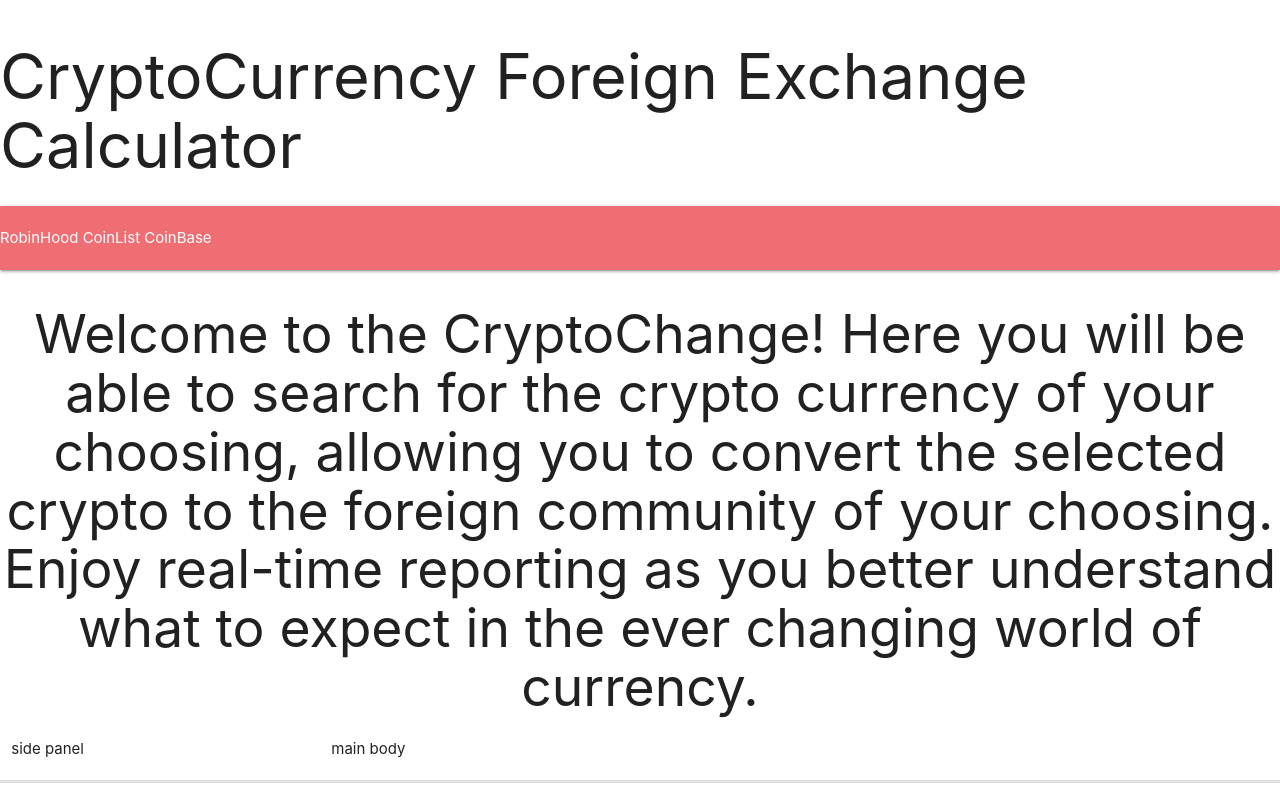
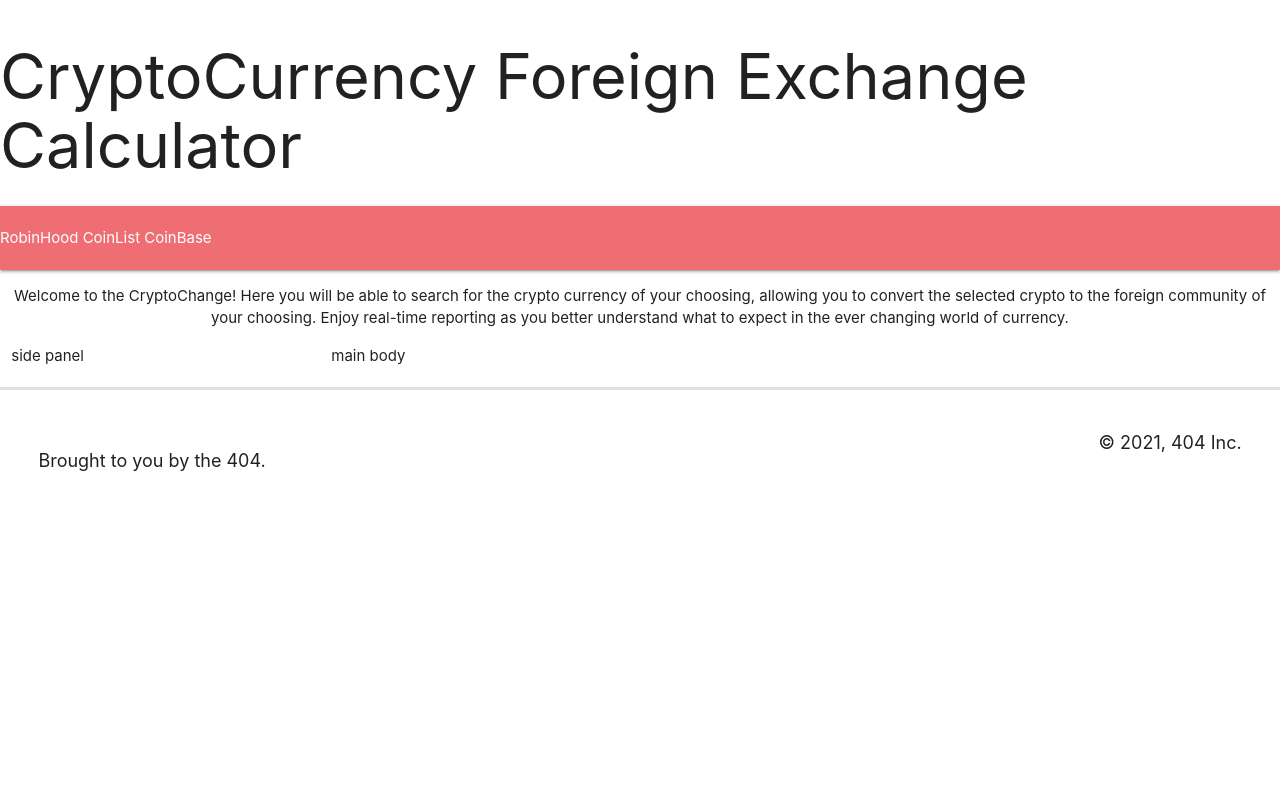
Before and after one commit to AlfonsoCerv7/CryptoChecker-Exchange, a plain HTML site: page index.html in a window 1280 px wide. Drawn offline with nearby package versions, Linux system fonts and the light colour scheme; no server answers; a script that the page names is missing.

Commit message:
added in footer and linked materialize

```diff
--- a/assets/css/style.css
+++ b/assets/css/style.css
@@ -1,30 +1,20 @@
 
-/* header */
-/* .headerCSS {
+
+/* main body CSS */
+#introParagraph {
+    text-align: center;
+}
+
+main {
+    height: 80%;
+}
+
+/* footer CSS */
+#footerCSS {
     width: 100%;
+    padding: 3%;
     display: flex;
     flex-wrap: wrap;
     justify-content: space-between;
+    font-size: large;
 }
-
-.links {
-    padding: 3%;
-    justify-content: space-evenly;
-} */
-
-/* background image */
-/* #backgroundImage {
-    background-image:
-    linear-gradient(to bottom, rgba(0,0,0,1), transparent),
-    url("../Images/Cryptocurrency.jpeg");
-background-size: cover;
-background-position: center;
-justify-content: center;
-flex-wrap: wrap;
-align-items: flex-start;
-background-attachment: fixed;
-} */
-
-#introParagraph {
-    text-align: center;
-}
--- a/index.html
+++ b/index.html
@@ -23,10 +23,10 @@
     <script defer src="https://www.livecoinwatch.com/static/lcw-widget.js"></script> <div class="livecoinwatch-widget-5" lcw-base="USD" lcw-color-tx="#999999" lcw-marquee-1="coins" lcw-marquee-2="movers" lcw-marquee-items="10" ></div>
 
 <main id="backgroundImage">
-    <h2 id="introParagraph">Welcome to the CryptoChange! Here you will be able to search for the crypto currency of your choosing,
+    <p id="introParagraph">Welcome to the CryptoChange! Here you will be able to search for the crypto currency of your choosing,
         allowing you to convert the selected crypto to the foreign community of your choosing. Enjoy real-time reporting
         as you better understand what to expect in the ever changing world of currency.
-    </h2>
+    </p>
 
     <div class="row">
         <div class="col s3">
@@ -59,8 +59,13 @@
     </div>
 </main>
 
-<footer>
-
+<footer id="footerCSS">
+    <div>
+        <p>Brought to you by the 404.</p>
+    </div>
+    <div>
+        &copy; 2021, 404 Inc.
+    </div>
 </footer>
 
 <script src="https://cdnjs.cloudflare.com/ajax/libs/materialize/1.0.0/js/materialize.min.js"></script>
```
